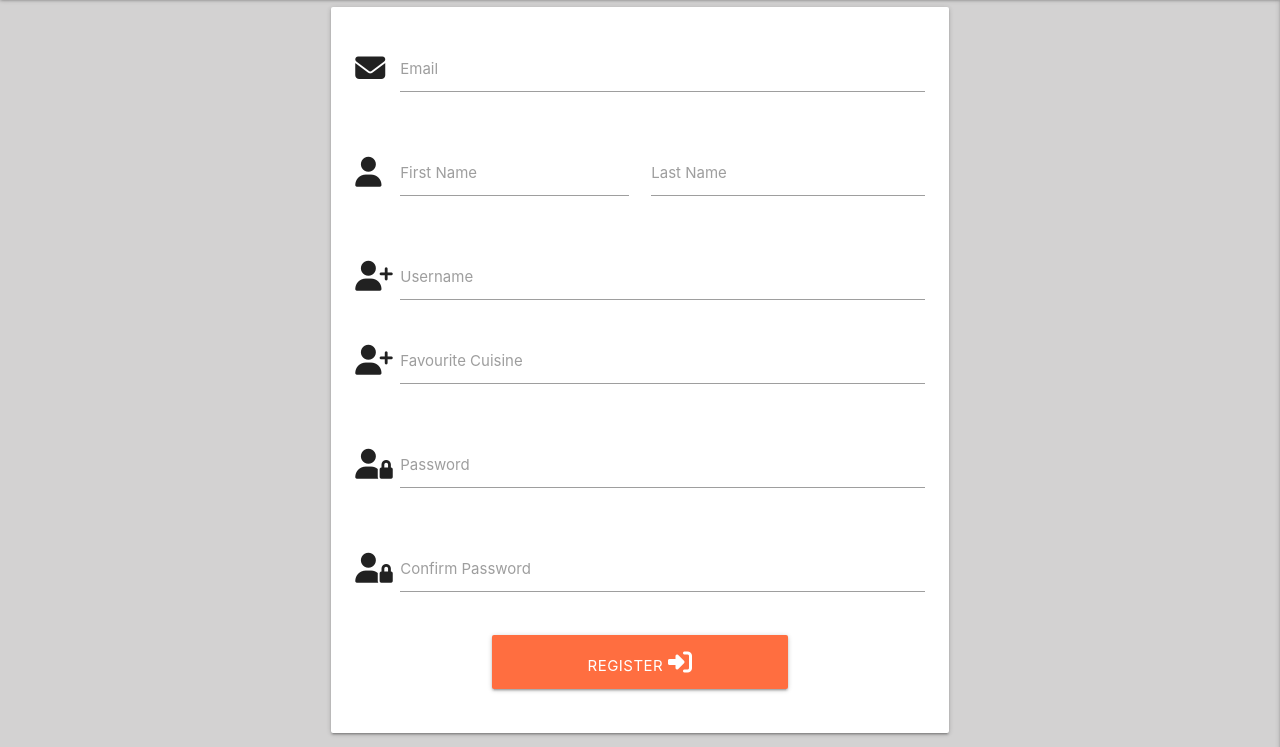
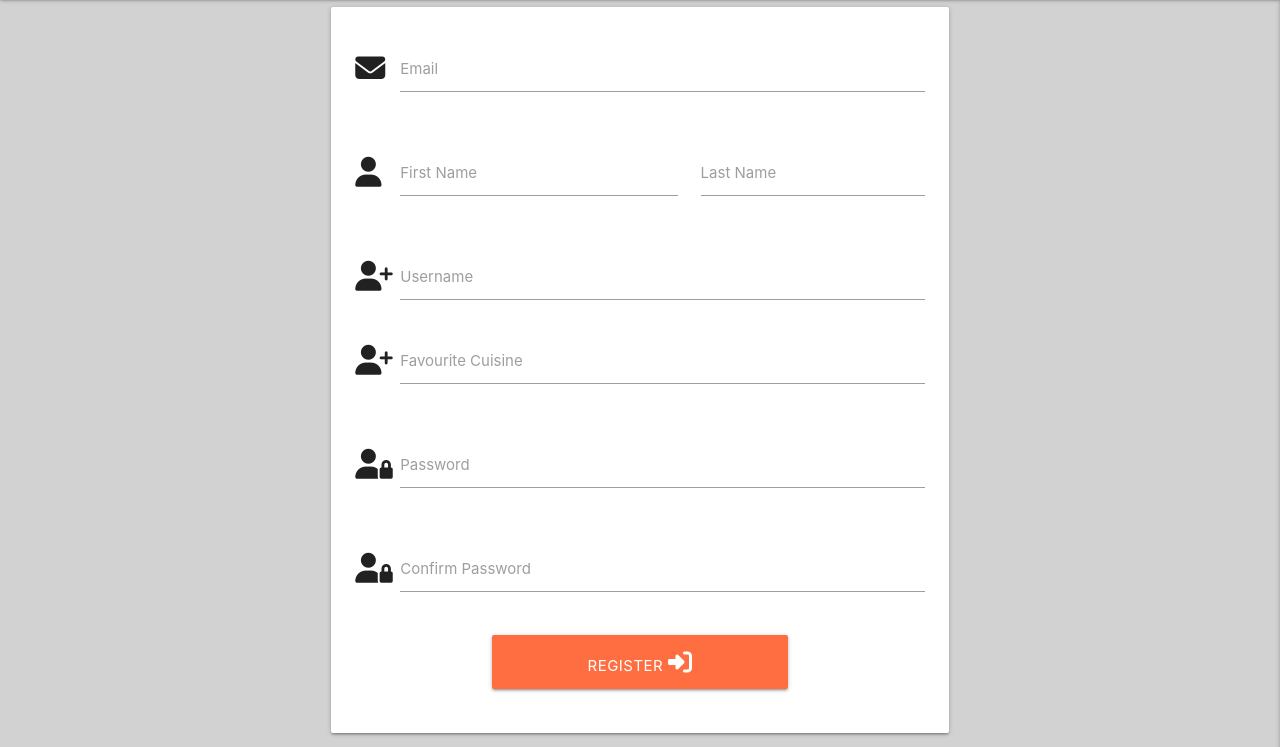
Before and after one commit to LeeEd1/MS3-project, a Flask app: page /register in a window 1280 px wide. Shown: the part 65-812 px from the top of the page. Run offline with Flask 3, Linux system fonts and the light colour scheme; some libraries are stand-ins or nearby versions.

Commit message:
Correcting issue with overlap on name fields overlapping

```diff
--- a/templates/register.html
+++ b/templates/register.html
@@ -15,13 +15,13 @@
                 </div>
                 <div class="row">
                     <!-- First name -->
-                    <div class="input-field col s6">
+                    <div class="input-field col s7">
                         <i class="fas fa-user prefix"></i>
                         <input id="first_name" name="first_name" type="text" minlength="2" maxlength="20" class="validate" required>
                         <label for="first_name">First Name</label>
                     </div>
                     <!-- Last name -->
-                    <div class="input-field col s6">
+                    <div class="input-field col s5">
                         <input id="last_name" name="last_name" type="text" minlength="2" maxlength="20" class="validate" required>
                         <label for="last_name">Last Name</label>
                     </div>
```
